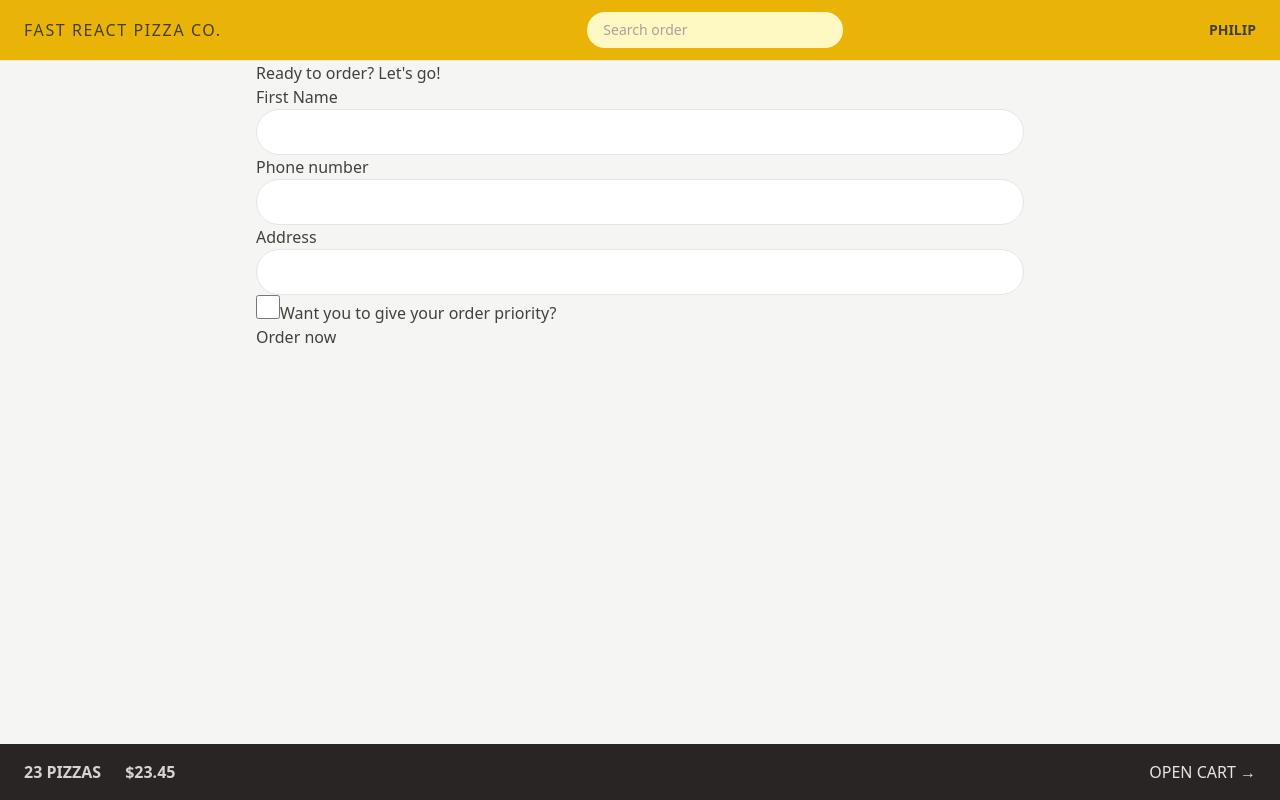
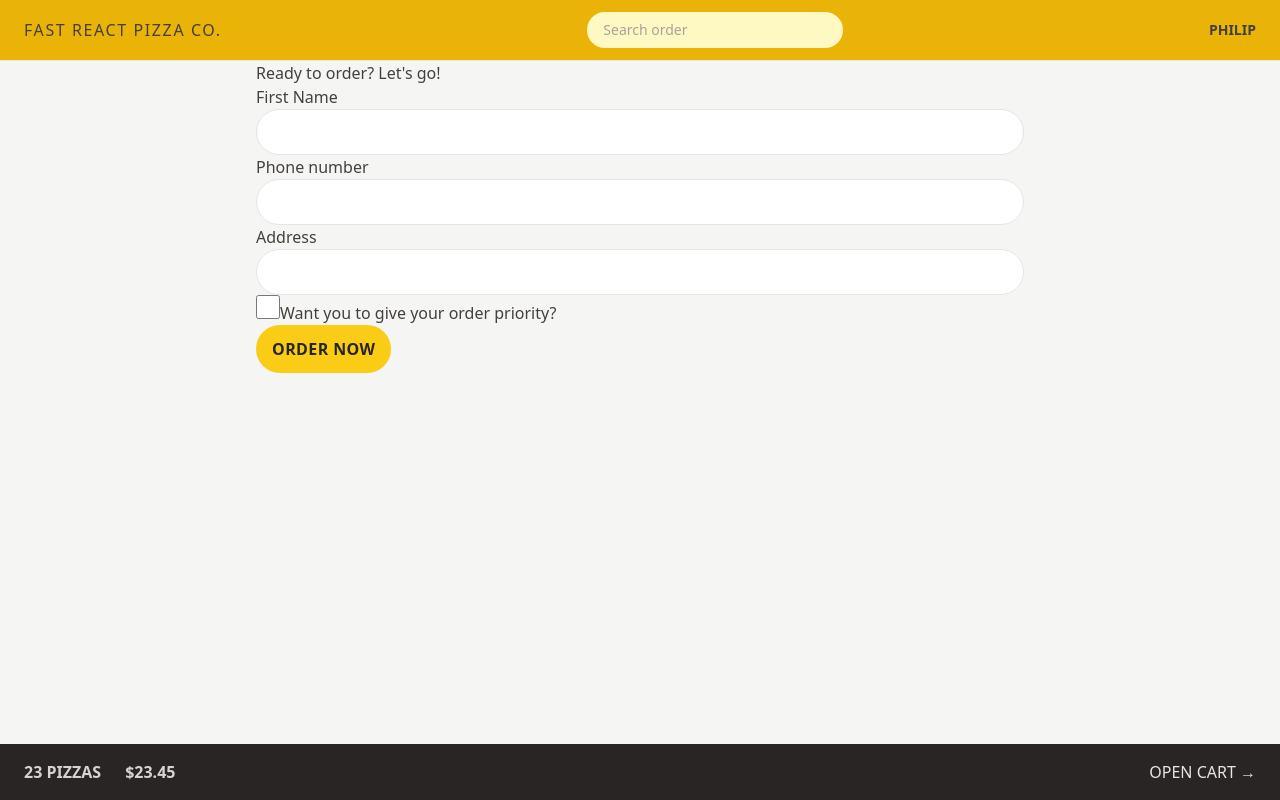
Before and after one commit to Gbangbolaoluwagbemiga/pizza, a React (Vite) app: page /order/new in a window 1280 px wide. Built offline with nearby package versions, Linux system fonts and the light colour scheme.

Commit message:
Today init

```diff
--- a/src/features/order/CreateOrder.jsx
+++ b/src/features/order/CreateOrder.jsx
@@ -1,6 +1,7 @@
 import { useState } from "react";
 import { Form, redirect, useActionData, useNavigation } from "react-router-dom";
 import { createOrder } from "../../services/apiRestaurant";
+import Button from "../../ui/Button";
 
 // https://uibakery.io/regex-library/phone-number
 const isValidPhone = (str) =>
@@ -84,9 +85,9 @@ function CreateOrder() {
 
         <div>
           <input type="hidden" name="cart" value={JSON.stringify(cart)} />
-          <button disabled={isSubmitting}>
+          <Button disabled={isSubmitting}>
             {isSubmitting ? "Placing order" : "Order now"}
-          </button>
+          </Button>
         </div>
       </Form>
     </div>
--- a/src/ui/Button.jsx
+++ b/src/ui/Button.jsx
@@ -1,4 +1,4 @@
-function Button({ Children, disabled }) {
+function Button({ children, disabled }) {
   return (
     <button
       disabled={disabled}
@@ -7,7 +7,7 @@ function Button({ Children, disabled }) {
 focus:bg-yellow-300 focus:outline-none focus:ring focus:ring-yellow-300
   focus:ring-offset-2 disabled:cursor-not-allowed lg:px-4 lg:py-3"
     >
-      {Children}
+      {children}
     </button>
   );
 }
```
